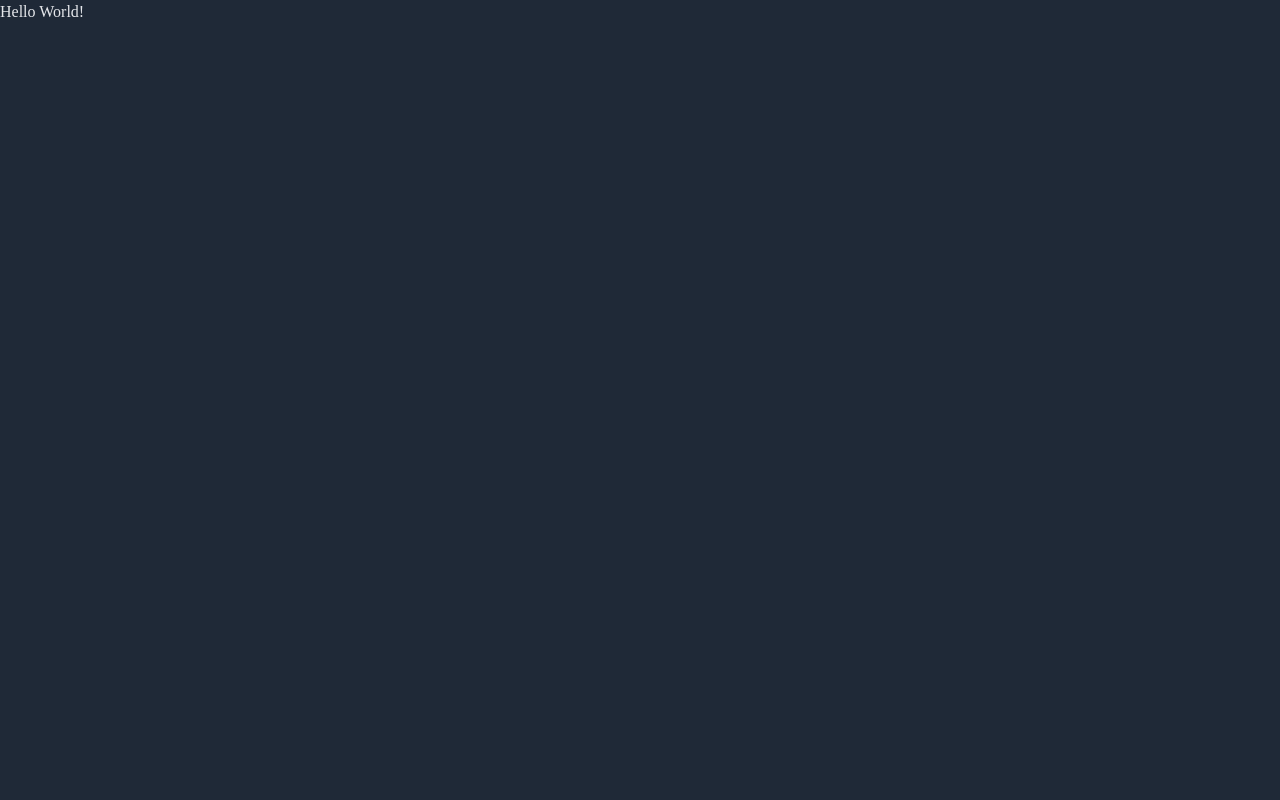
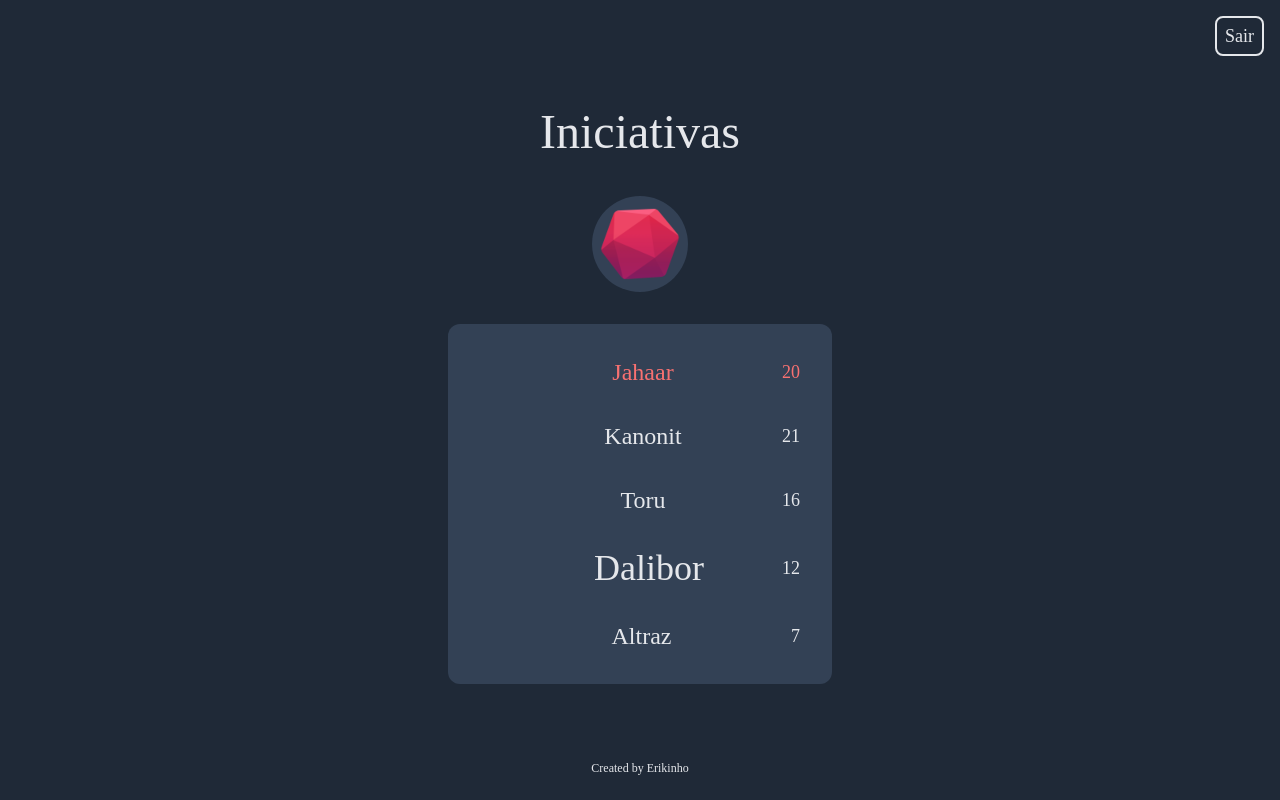
Before and after one commit to Erico-Muller/autoiniciativa, a Next.js app in the folder packages/web/: page / in a window 1280 px wide. Built offline with nearby package versions, Linux system fonts and the light colour scheme; a web font is replaced by a local one.

Commit message:
web: game page layout and some features added

```diff
--- /dev/null
+++ b/packages/web/components/Initiative.tsx
@@ -0,0 +1,24 @@
+interface Props {
+   children: string
+   initiative: number
+   isCritical: boolean
+   isTurn: boolean
+}
+
+const Initiative = (props: Props) => {
+   return (
+      <div key={props.children} className={`${props.isTurn?'text-4xl':'text-2xl'} ${props.isCritical?'text-red-400':''} w-full flex justify-between items-center`}>
+         <span className="invisible">
+            {props.initiative}
+         </span>
+         <span>
+            {props.children}
+         </span>
+         <span className="text-lg">
+            {props.initiative}
+         </span>
+      </div>
+   )
+}
+
+export default Initiative
--- a/packages/web/package.json
+++ b/packages/web/package.json
@@ -14,6 +14,7 @@
     "next": "12.2.3",
     "phosphor-react": "^1.4.1",
     "react": "18.2.0",
+    "react-cookie": "^4.1.1",
     "react-dom": "18.2.0",
     "react-toastify": "^9.0.7",
     "socket.io-client": "^4.5.1"
--- a/packages/web/pages/_app.tsx
+++ b/packages/web/pages/_app.tsx
@@ -4,10 +4,14 @@ import '../styles/globals.css'
 import { QueryClientProvider } from '@tanstack/react-query'
 import { queryClient } from '../lib/queryClient'
 
+import { CookiesProvider } from 'react-cookie'
+
 function MyApp({ Component, pageProps }: AppProps) {
    return (
       <QueryClientProvider client={queryClient}>
-         <Component {...pageProps} />
+         <CookiesProvider>
+            <Component {...pageProps} />
+         </CookiesProvider>
       </QueryClientProvider>
    )
 }
--- a/packages/web/pages/index.tsx
+++ b/packages/web/pages/index.tsx
@@ -1,14 +1,169 @@
+import { useState, useEffect, FormEvent } from 'react'
+
 import Head from 'next/head'
+import Router from 'next/router'
 import type { NextPage } from 'next'
 
+import Initiative from '../components/Initiative'
+
+import { useMutation } from '@tanstack/react-query'
+import axios from 'axios'
+
+import { useCookies } from 'react-cookie'
+
+import { toast, ToastContainer } from 'react-toastify'
+import 'react-toastify/dist/ReactToastify.css'
+
+interface Initiative {
+   characterName: string
+   initiative: number
+   isCritical: boolean
+   isTurn: boolean
+}
+
 const Home: NextPage = () => {
+   const [cookies, setCookie, removeCookie] = useCookies(['jwt'])
+   const [rolled, setRolled] = useState(false)
+   const [initiatives, setInitiatives] = useState<Initiative[]>([
+      {
+         characterName: 'Kanonit',
+         initiative: 21,
+         isCritical: false,
+         isTurn: false
+      }, {
+         characterName: 'Dalibor',
+         initiative: 12,
+         isCritical: false,
+         isTurn: true
+      }, {
+         characterName: 'Jahaar',
+         initiative: 20,
+         isCritical: true,
+         isTurn: false
+      }, {
+         characterName: 'Toru',
+         initiative: 16,
+         isCritical: false,
+         isTurn: false
+      }, {
+         characterName: 'Altraz',
+         initiative: 7,
+         isCritical: false,
+         isTurn: false
+      },
+   ])
+
+   const mutation = useMutation(async () => {
+      try {
+         await axios.delete(`${process.env.NEXT_PUBLIC_API_BASE_URL}/character`, {
+            headers: {
+               'Authorization': `Bearer ${cookies.jwt}`
+            }
+         })
+
+         removeCookie('jwt')
+         Router.push('/enter')
+      } catch (err) {
+         emitError('Algum erro ocorreu!')
+      }
+   })
+
+   function handleExit(event: FormEvent) {
+      event.preventDefault()
+      mutation.mutate()
+   }
+
+   function sortInitiatives() {
+      const sortedInitiatives = initiatives.sort((x, y) => y.initiative - x.initiative)
+
+      const normalInitiatives = []
+      const criticalInitiatives = []
+
+      for (let i = 0; i < sortedInitiatives.length; i++) {
+         if (sortedInitiatives[i].isCritical) {
+            criticalInitiatives.push(sortedInitiatives[i])
+         } else {
+            normalInitiatives.push(sortedInitiatives[i])
+         }
+      }
+
+      const newInitiatives = criticalInitiatives.concat(normalInitiatives)
+
+      setInitiatives(newInitiatives)
+   }
+
+   function emitError(message: string) {
+      toast.error(message, {
+         position: 'bottom-right',
+         autoClose: 2000,
+         hideProgressBar: true,
+         closeOnClick: true,
+         pauseOnHover: true,
+         draggable: true
+      })
+   }
+
+   useEffect(() => {
+      sortInitiatives()
+   }, [])
+
    return (
       <>
          <Head>
-            <title>Hello World!</title>
+            <title>Iniciativa</title>
          </Head>
 
-         <h1>Hello World!</h1>
+         <div className="flex flex-col justify-center items-center min-h-screen pt-14 pb-8">
+            <button onClick={handleExit}>
+               <a className="px-2 py-1 absolute sm:fixed top-2 sm:top-4 right-2 sm:right-4 text-base sm:text-lg border-2 border-gray-200 rounded-lg hover:bg-red-500 hover:border-red-500 transition ease-linear duration-150">
+                  Sair
+               </a>
+            </button>
+
+            <header>
+               <h1 className="text-5xl text-center">
+                  Iniciativas
+               </h1>
+            </header>
+
+            <div className="w-24 h-24 mt-10 flex justify-center items-center bg-slate-700 rounded-full">
+               <button
+                  className={`${rolled && 'animate-roll'}`}
+                  onClick={() => setRolled(true)}
+                  onAnimationEnd={() => setRolled(false)}
+               >
+                  <img src="/img/dice.png" alt="roll dice" />
+               </button>
+            </div>
+
+            <main className={`${initiatives.length == 0?'hidden':''} w-full sm:w-96 sm:max-h-min m-8 p-8 flex flex-col justify-center items-center gap-8 bg-slate-700 sm:rounded-xl`}>
+               {
+                  initiatives.map(initiative => (
+                     <Initiative key={initiative.characterName} initiative={initiative.initiative} isTurn={initiative.isTurn} isCritical={initiative.isCritical}>
+                        {initiative.characterName}
+                     </Initiative>
+                  ))
+               }
+            </main>
+
+            <footer className="w-full sm:pt-3 sm:pb-6 sm:fixed sm:bottom-0 text-center sm:bg-gray-800">
+               <p className="text-xs">
+                  Created by Erikinho
+               </p>
+            </footer>
+         </div>
+
+         <ToastContainer
+            position='bottom-right'
+            autoClose={2000}
+            hideProgressBar
+            newestOnTop={false}
+            closeOnClick
+            rtl={false}
+            pauseOnFocusLoss
+            draggable
+            pauseOnHover
+         />
       </>
    )
 }
--- a/packages/web/tailwind.config.js
+++ b/packages/web/tailwind.config.js
@@ -5,7 +5,21 @@ module.exports = {
     "./components/**/*.tsx"
   ],
   theme: {
-    extend: {}
+    extend: {
+      keyframes: {
+        roll: {
+          "0%": {
+            transform: "rotate(0deg)"
+          },
+          "100%": {
+            transform: "rotate(720deg)"
+          }
+        }
+      },
+      animation: {
+        "roll": "roll 600ms ease-in-out"
+      }
+    }
   },
   plugins: []
 }
```
Also changed, not shown: 1 other file (tests, documents, lock files or other folders).
